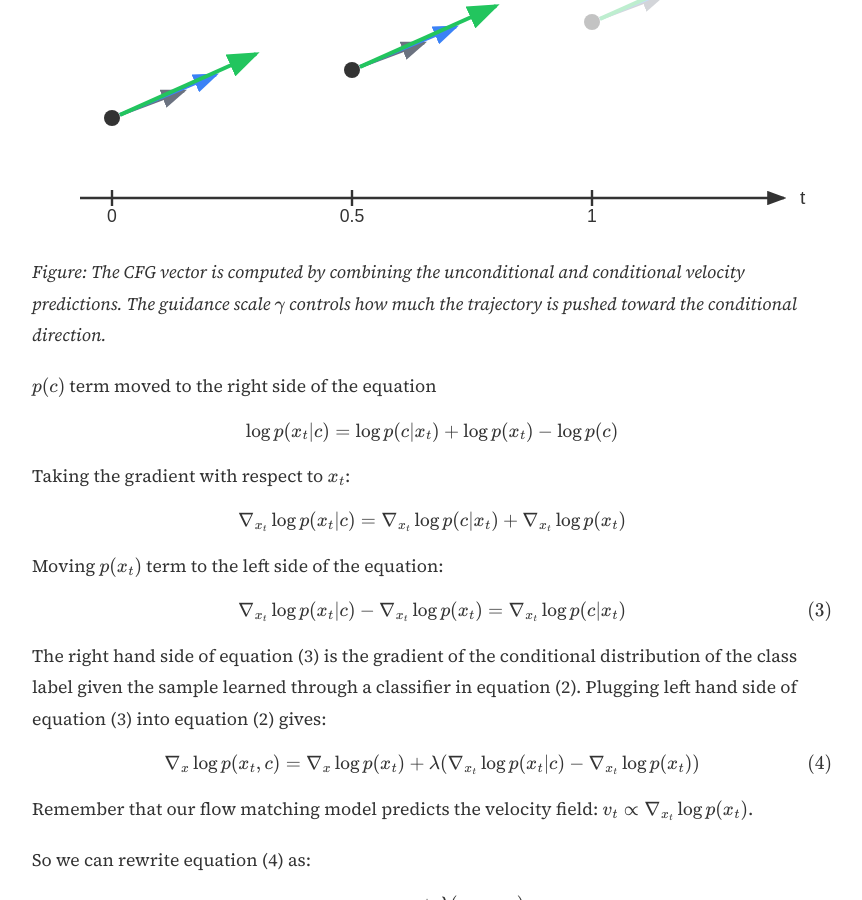
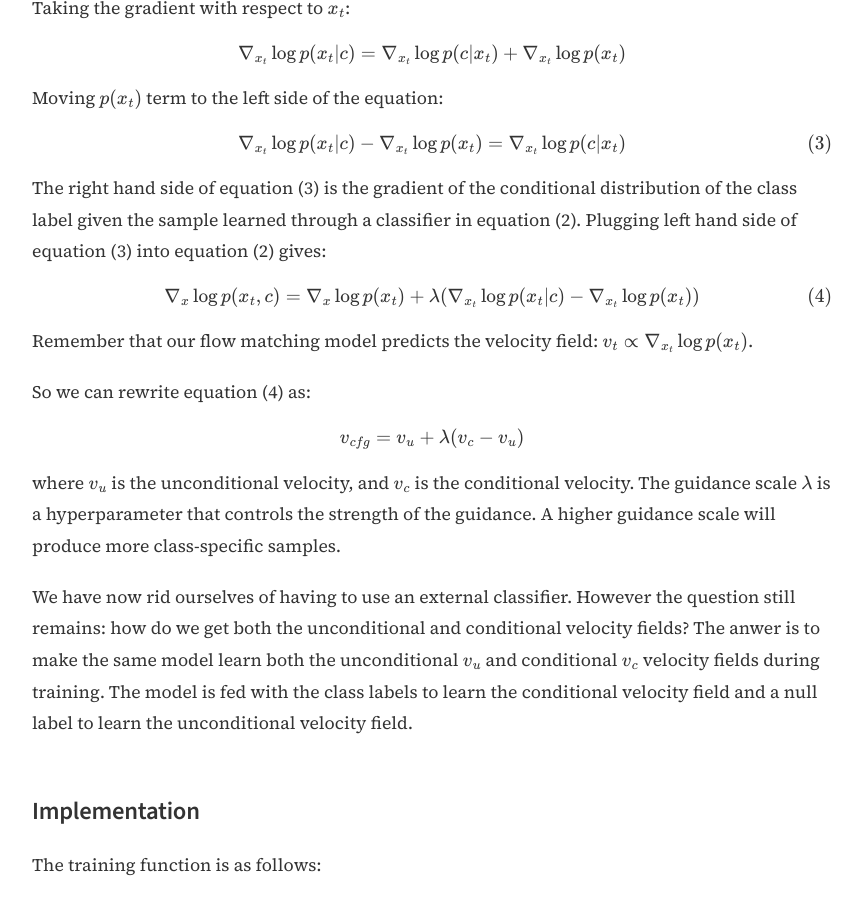
Before and after one commit to VigneshSrinivasan10/vigneshsrinivasan10.github.io, a Jekyll site: the page built from _posts/2026-01-22-classifier-free-guidance.md, in a window 1280 px wide and 900 px high, scrolled down 4399 px. Shown: the whole window, without its empty margins (208-1070 px from the left). Built offline with Jekyll 4.4.1, drawn with Linux system fonts in a browser that asks for light colours.

Commit message:
Remove CFG vectors figure and description
Removed figure and its description related to CFG vectors.

```diff
--- a/_posts/2026-01-22-classifier-free-guidance.md
+++ b/_posts/2026-01-22-classifier-free-guidance.md
@@ -74,10 +74,6 @@ The key insight is to make the model learn both the conditional and unconditiona
 This subsection derives the classifier-free guidance formula using the neat Bayesian trick proposed in [^ho2021classifierfree].
 
 $$\log p(x_t | c) + \log p(c) =  \log p(c | x_t) +  \log p(x_t)$$
-
-![CFG Vectors](/images/cfg_vectors.svg)
-
-*Figure: The CFG vector is computed by combining the unconditional and conditional velocity predictions. The guidance scale $\gamma$ controls how much the trajectory is pushed toward the conditional direction.*
 
 $p(c)$ term moved to the right side of the equation
 
```
